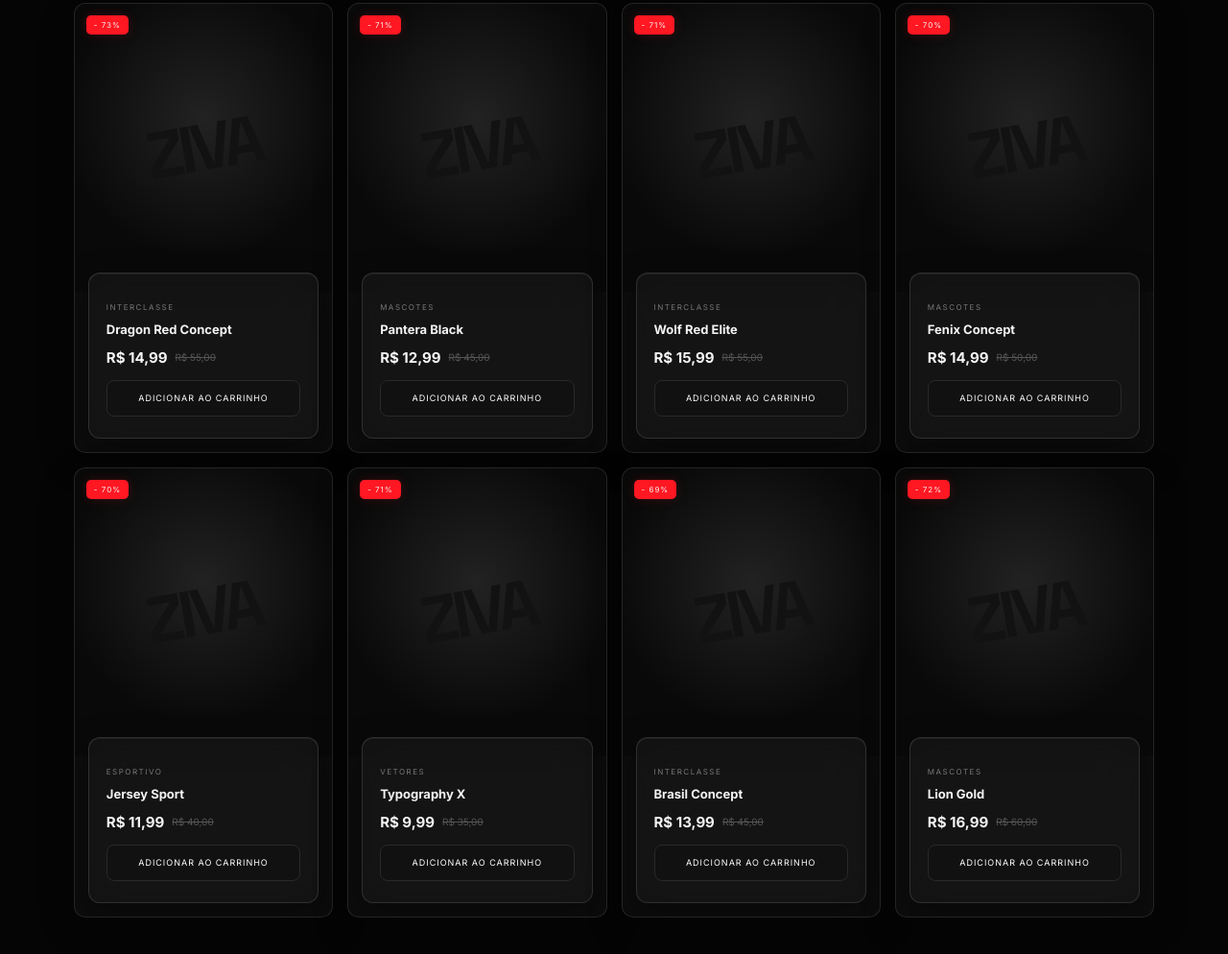
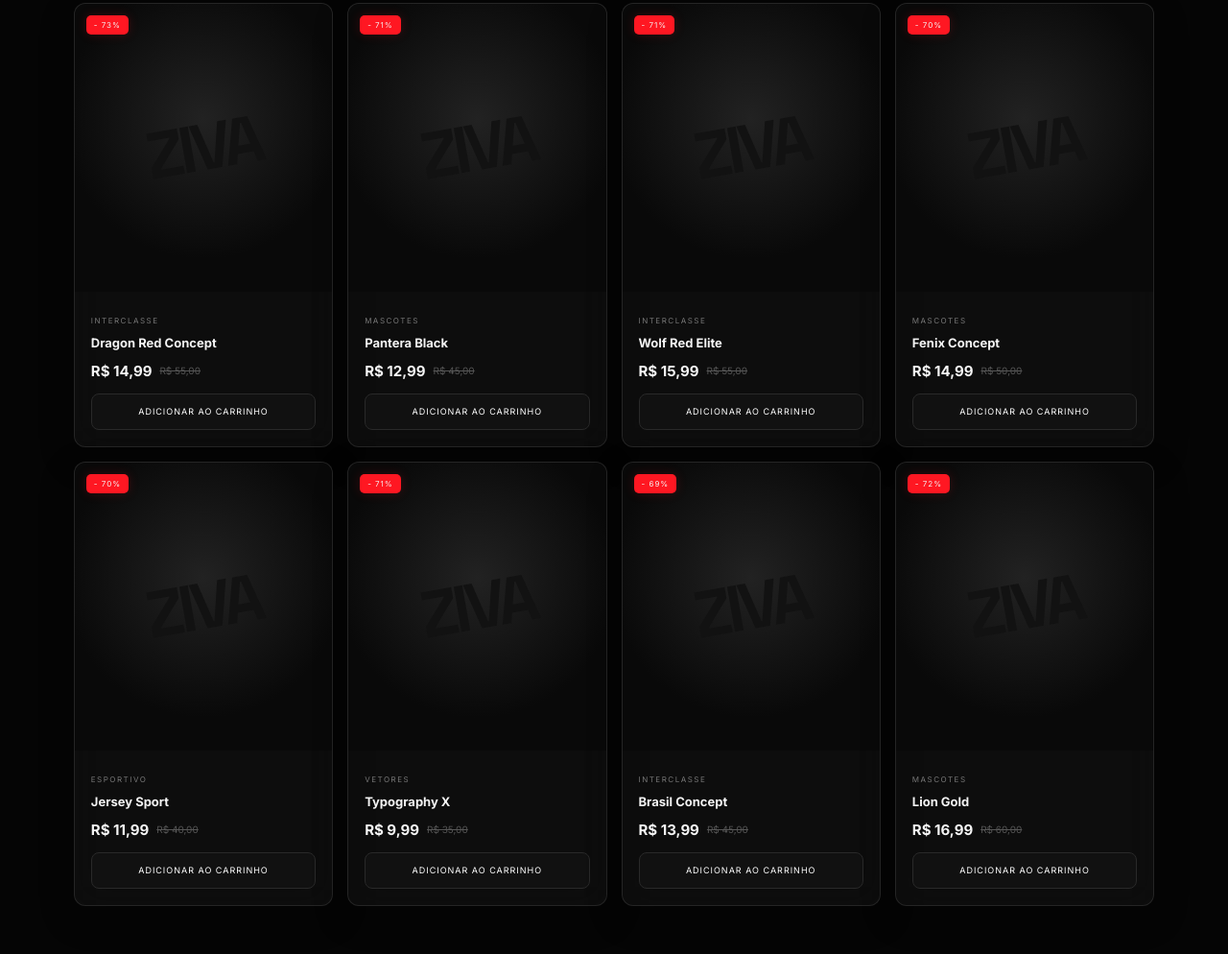
Before and after one commit to hanielfr15-a11y/ZIVA-ART, a plain HTML site: page index.html in a window 1280 px wide. Shown: the part 1323-2317 px from the top of the page at 96% size. Drawn offline with Linux system fonts and the light colour scheme.

Commit message:
Update style.css

```diff
--- a/style.css
+++ b/style.css
@@ -2504,67 +2504,3 @@ body.ziva-loaded .product:nth-child(8) { animation-delay: 0.77s; }
 
     transform: translateY(-5px);
 }
-/* =========================================================
-   ZIVA ART - GLASS NOS CARDS DE PRODUTO
-   ========================================================= */
-
-.product {
-    position: relative !important;
-    overflow: hidden !important;
-}
-
-/* Área das informações */
-.product-info {
-    position: relative !important;
-    z-index: 2 !important;
-
-    margin: -20px 14px 14px !important;
-    padding: 22px 18px !important;
-
-    background: rgba(25, 25, 25, 0.62) !important;
-
-    backdrop-filter: blur(20px) saturate(140%) !important;
-    -webkit-backdrop-filter: blur(20px) saturate(140%) !important;
-
-    border: 1px solid rgba(255, 255, 255, 0.12) !important;
-
-    border-radius: 12px !important;
-
-    box-shadow:
-        0 12px 35px rgba(0, 0, 0, 0.35),
-        inset 0 1px 0 rgba(255, 255, 255, 0.05) !important;
-
-    transition:
-        background 0.35s ease,
-        border-color 0.35s ease,
-        transform 0.35s ease,
-        box-shadow 0.35s ease !important;
-}
-
-/* Hover */
-.product:hover .product-info {
-    background: rgba(35, 35, 35, 0.72) !important;
-
-    border-color: rgba(255, 23, 34, 0.35) !important;
-
-    box-shadow:
-        0 16px 45px rgba(0, 0, 0, 0.45),
-        0 0 25px rgba(255, 23, 34, 0.08),
-        inset 0 1px 0 rgba(255, 255, 255, 0.08) !important;
-
-    transform: translateY(-4px);
-}
-
-
-/* =========================================================
-   MOBILE
-   ========================================================= */
-
-@media (max-width: 700px) {
-
-    .product-info {
-        margin: -15px 10px 10px !important;
-        padding: 18px 15px !important;
-    }
-
-}
```
